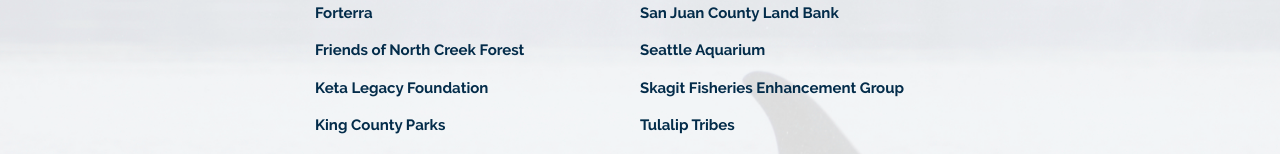
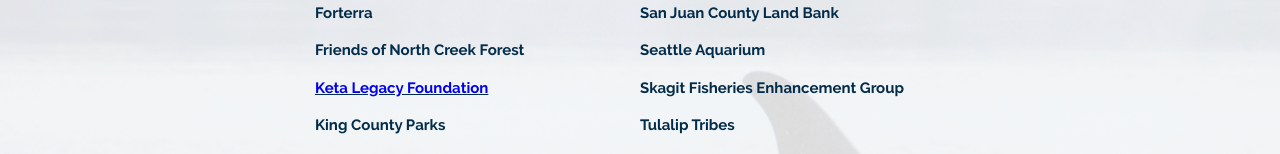
Before and after one commit to jeffbrowndev/whale-scout, a Next.js app: page /team in a window 1280 px wide. Shown: the part 8996-9150 px from the top of the page. Built offline with nearby package versions, Linux system fonts and the light colour scheme.

Commit message:
Adds supporter link

```diff
--- a/pages/team.js
+++ b/pages/team.js
@@ -2,6 +2,7 @@
 import Member from '@/components/member';
 import styles from '@/styles/team.module.scss';
 import ScrollAnimation from 'react-animate-on-scroll';
+import Link from 'next/link';
 
 // Create team member
 class TeamMember {
@@ -183,7 +184,7 @@
           <li>F.O.L.K.S. (Friends of Lime Kiln Society)</li>
           <li>Forterra</li>
           <li>Friends of North Creek Forest</li>
-          <li>Keta Legacy Foundation</li>
+          <li><Link href={"https://ketalegacy.org/"} target='_blank'>Keta Legacy Foundation</Link></li>
         </ul>
         <ul>
           <li>King County Parks</li>
--- a/styles/footer.module.scss
+++ b/styles/footer.module.scss
@@ -4,6 +4,8 @@
 .footer {
   width: 100%;
   overflow: hidden;
+  position: relative;
+  z-index: 1;
   a {
     color: $white;
   }
--- a/styles/team.module.scss
+++ b/styles/team.module.scss
@@ -48,8 +48,6 @@
   background-size: cover;
   background-position: center;
   background-repeat: no-repeat;
-  position: relative;
-  z-index: -1;
   padding: 75px 3% 400px;
   transform: translateY(375px);
   .line {
```
